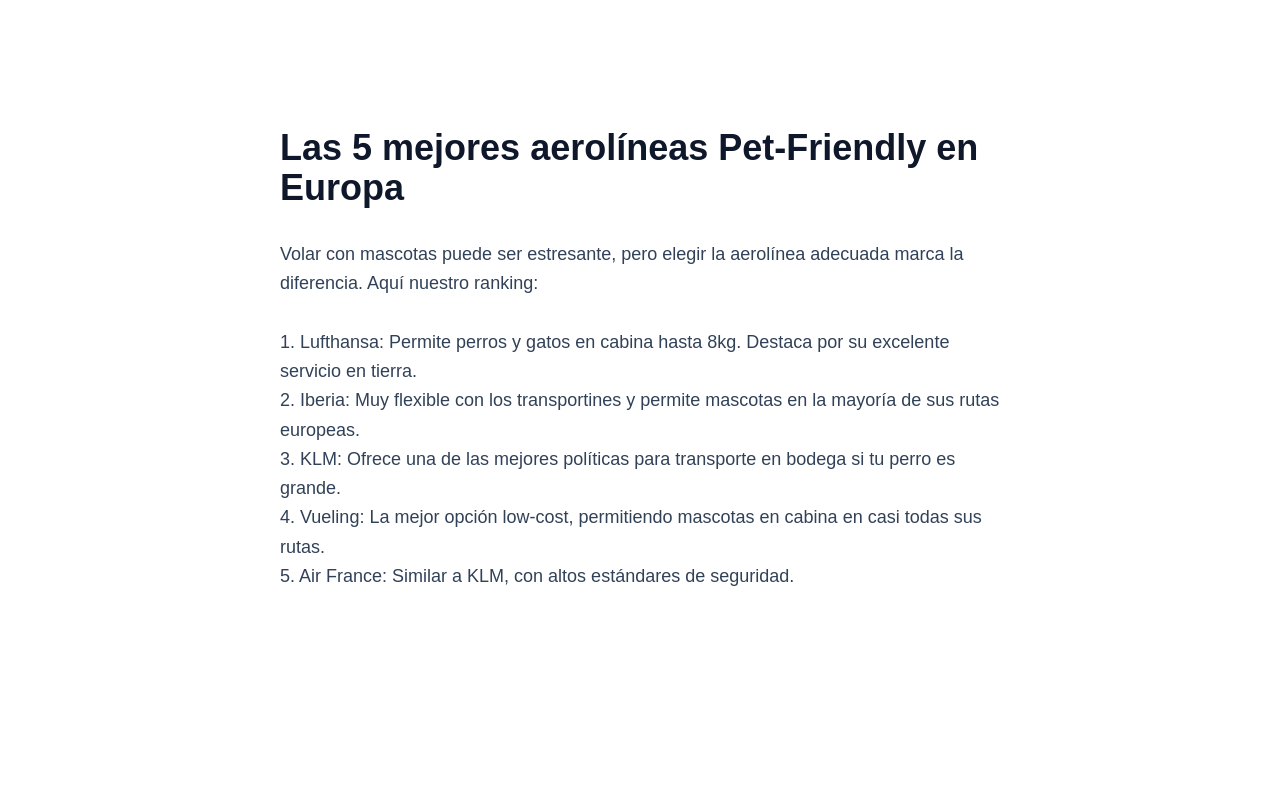
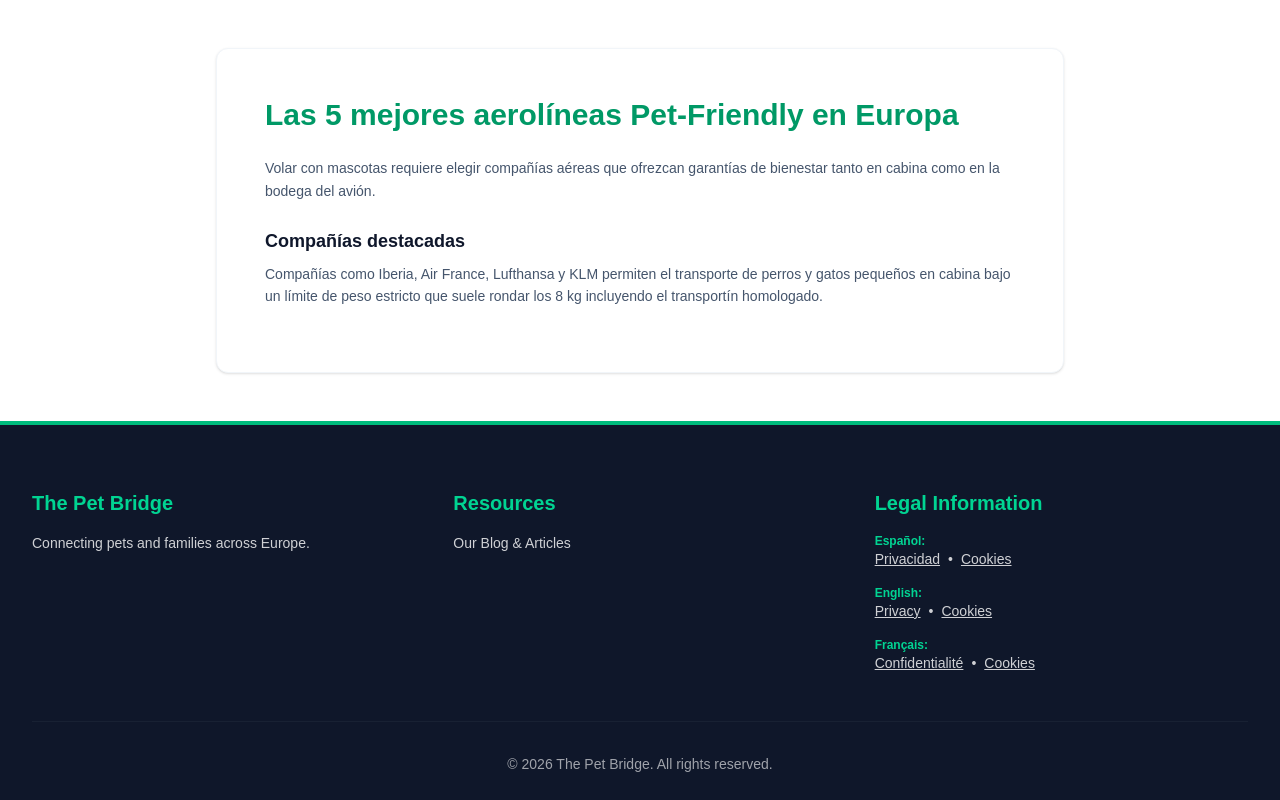
Before and after one commit to eduardochapellin1-debug/thepetbridge, a Next.js app: page /blog/mejores-aerolineas-pet-friendly in a window 1280 px wide. Shown: the top 800 px of the page. Built offline with nearby package versions, Linux system fonts and the light colour scheme.

Commit message:
feat: restauradas y fijadas las paginas de articulos en espanol del blog

```diff
--- /dev/null
+++ b/app/blog/guia-viajar-europa-mascota/page.tsx
@@ -0,0 +1,12 @@
+export default function GuiaViajeEs() {
+    return (
+      <main className="max-w-4xl mx-auto px-6 py-12 text-left text-slate-800">
+        <div className="bg-white p-8 md:p-12 shadow-sm rounded-xl border border-slate-100">
+          <h1 className="text-3xl font-extrabold text-emerald-600 mb-6">Guía definitiva para viajar por Europa con tu mascota</h1>
+          <p className="text-sm leading-relaxed text-slate-600 mb-4">Viajar por el territorio europeo con un perro, gato o hurón requiere conocer la normativa comunitaria para garantizar un trayecto seguro y sin contratiempos en las fronteras.</p>
+          <h2 className="text-lg font-bold text-slate-900 mt-6 mb-2">Consejos Principales</h2>
+          <p className="text-sm leading-relaxed text-slate-600 mb-4">Planifica el transporte con antelación, comprueba las normativas específicas de alojamiento de cada país de destino y asegúrate de llevar contigo toda la cartilla sanitaria al día.</p>
+        </div>
+      </main>
+    );
+  }
--- /dev/null
+++ b/app/blog/mejores-aerolineas-pet-friendly/page.tsx
@@ -0,0 +1,12 @@
+export default function AerolineasEs() {
+    return (
+      <main className="max-w-4xl mx-auto px-6 py-12 text-left text-slate-800">
+        <div className="bg-white p-8 md:p-12 shadow-sm rounded-xl border border-slate-100">
+          <h1 className="text-3xl font-extrabold text-emerald-600 mb-6">Las 5 mejores aerolíneas Pet-Friendly en Europa</h1>
+          <p className="text-sm leading-relaxed text-slate-600 mb-4">Volar con mascotas requiere elegir compañías aéreas que ofrezcan garantías de bienestar tanto en cabina como en la bodega del avión.</p>
+          <h2 className="text-lg font-bold text-slate-900 mt-6 mb-2">Compañías destacadas</h2>
+          <p className="text-sm leading-relaxed text-slate-600 mb-4">Compañías como Iberia, Air France, Lufthansa y KLM permiten el transporte de perros y gatos pequeños en cabina bajo un límite de peso estricto que suele rondar los 8 kg incluyendo el transportín homologado.</p>
+        </div>
+      </main>
+    );
+  }
--- /dev/null
+++ b/app/blog/pasaporte-europeo-mascotas/page.tsx
@@ -0,0 +1,12 @@
+export default function PasaporteEs() {
+    return (
+      <main className="max-w-4xl mx-auto px-6 py-12 text-left text-slate-800">
+        <div className="bg-white p-8 md:p-12 shadow-sm rounded-xl border border-slate-100">
+          <h1 className="text-3xl font-extrabold text-emerald-600 mb-6">Pasaporte Europeo para Mascotas: Cómo obtenerlo paso a paso</h1>
+          <p className="text-sm leading-relaxed text-slate-600 mb-4">El pasaporte para animales de compañía es un documento oficial estandarizado de la Unión Europea esencial para los desplazamientos entre países miembros.</p>
+          <h2 className="text-lg font-bold text-slate-900 mt-6 mb-2">Pasos para su expedición</h2>
+          <p className="text-sm leading-relaxed text-slate-600 mb-4">Deberás acudir a un veterinario autorizado. Es obligatorio que el animal esté identificado con microchip homologado y disponga de la vacuna de la rabia vigente reflejada en el documento.</p>
+        </div>
+      </main>
+    );
+  }
--- /dev/null
+++ b/app/blog/seguros-viaje-mascotas-obligatorios/page.tsx
@@ -0,0 +1,12 @@
+export default function SegurosEs() {
+    return (
+      <main className="max-w-4xl mx-auto px-6 py-12 text-left text-slate-800">
+        <div className="bg-white p-8 md:p-12 shadow-sm rounded-xl border border-slate-100">
+          <h1 className="text-3xl font-extrabold text-emerald-600 mb-6">Seguros de viaje para mascotas: ¿Son obligatorios?</h1>
+          <p className="text-sm leading-relaxed text-slate-600 mb-4">Contar con cobertura médica veterinaria y de responsabilidad civil durante un viaje al extranjero evita gastos imprevistos muy elevados ante emergencias de salud o accidentes.</p>
+          <h2 className="text-lg font-bold text-slate-900 mt-6 mb-2">Obligatoriedad</h2>
+          <p className="text-sm leading-relaxed text-slate-600 mb-4">Aunque no siempre se exige de forma obligatoria en todas las aduanas, es un requisito legal indispensable en ciertos países y una recomendación prioritaria para viajar con total tranquilidad por Europa.</p>
+        </div>
+      </main>
+    );
+  }
```
